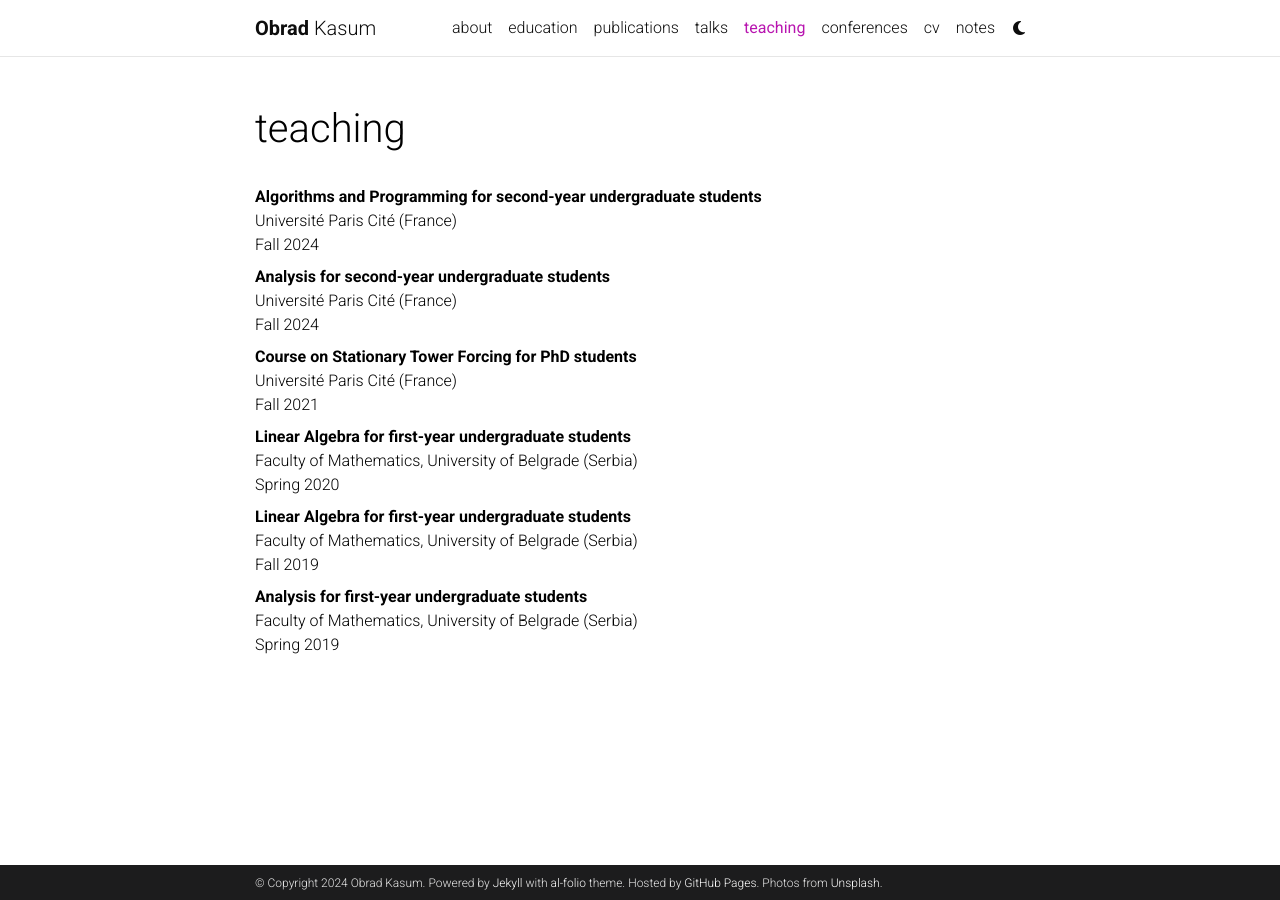
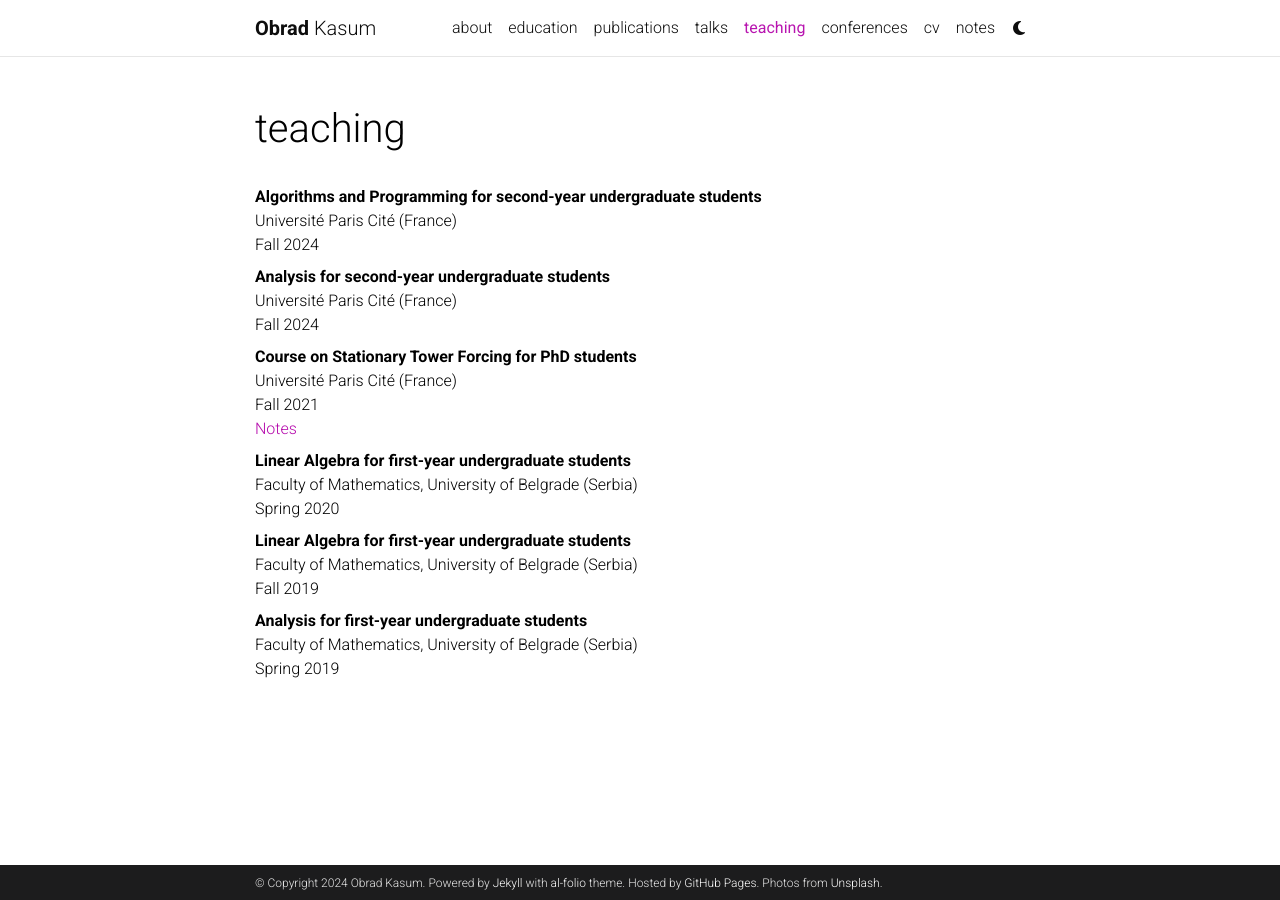
Before and after one commit to obradkasum/obradkasum.github.io, a Jekyll site: the page built from _pages/teaching.md, in a window 1280 px wide. Built offline with Jekyll 4.4.1, drawn with Linux system fonts in a browser that asks for light colours; comment, search, counter and statistics services are not loaded; a style sheet for code colours, icons or effects is not loaded.

Commit message:
Update teaching.md

```diff
--- a/_pages/teaching.md
+++ b/_pages/teaching.md
@@ -19,7 +19,8 @@ students</dt>
 
   <dt>Course on Stationary Tower Forcing for PhD students</dt>
   <dd>Université Paris Cité (France)<br>
-  Fall 2021</dd>
+  Fall 2021<br>
+  <a href="https://drive.google.com/file/d/1VRXK0_VvUgR9Q3f8Rn3evPg5AIePT4iK/view?usp=drive_link">Notes</a></dd>
 
   <dt>Linear Algebra for first-year undergraduate students</dt>
   <dd>Faculty of Mathematics, University of Belgrade (Serbia)<br>
```
